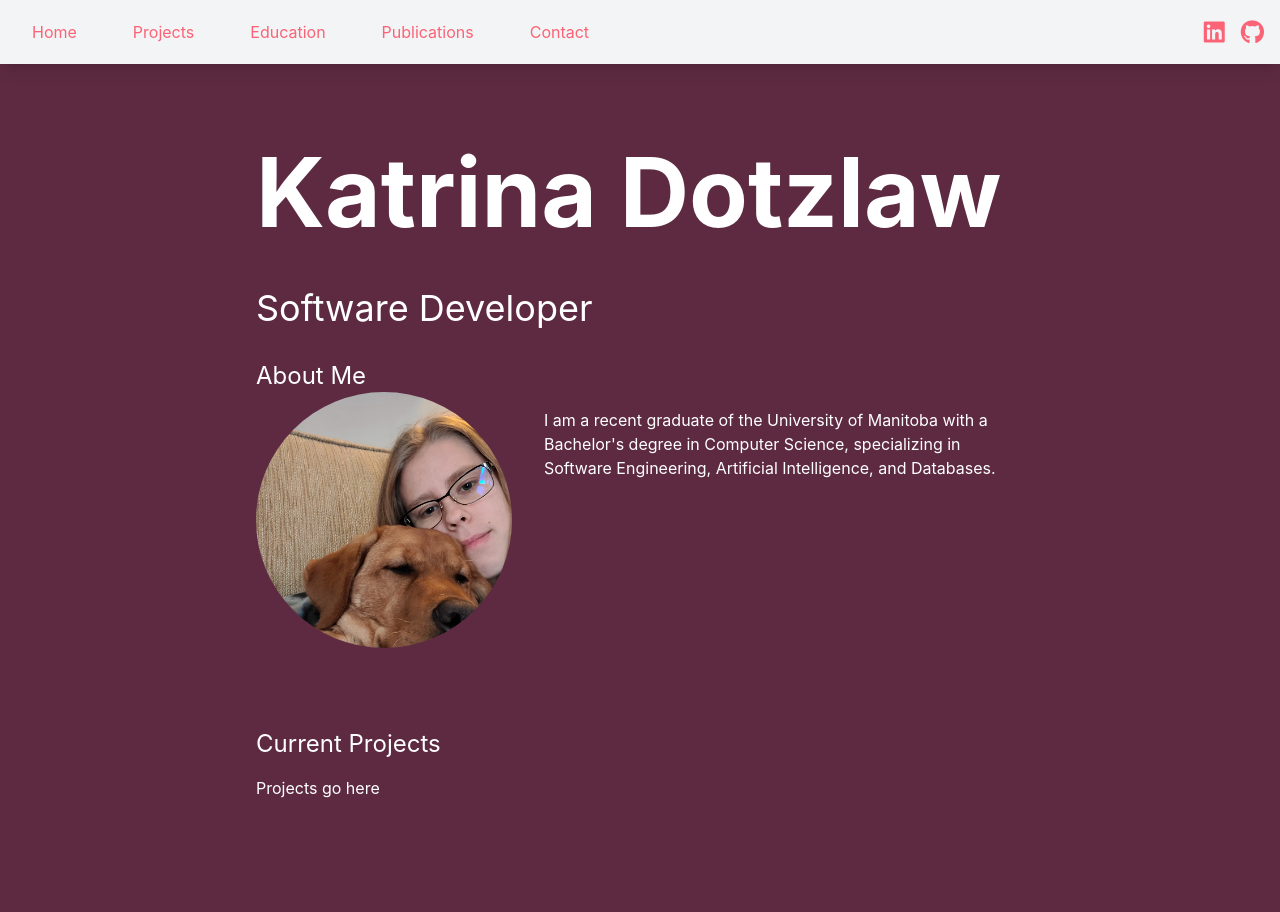
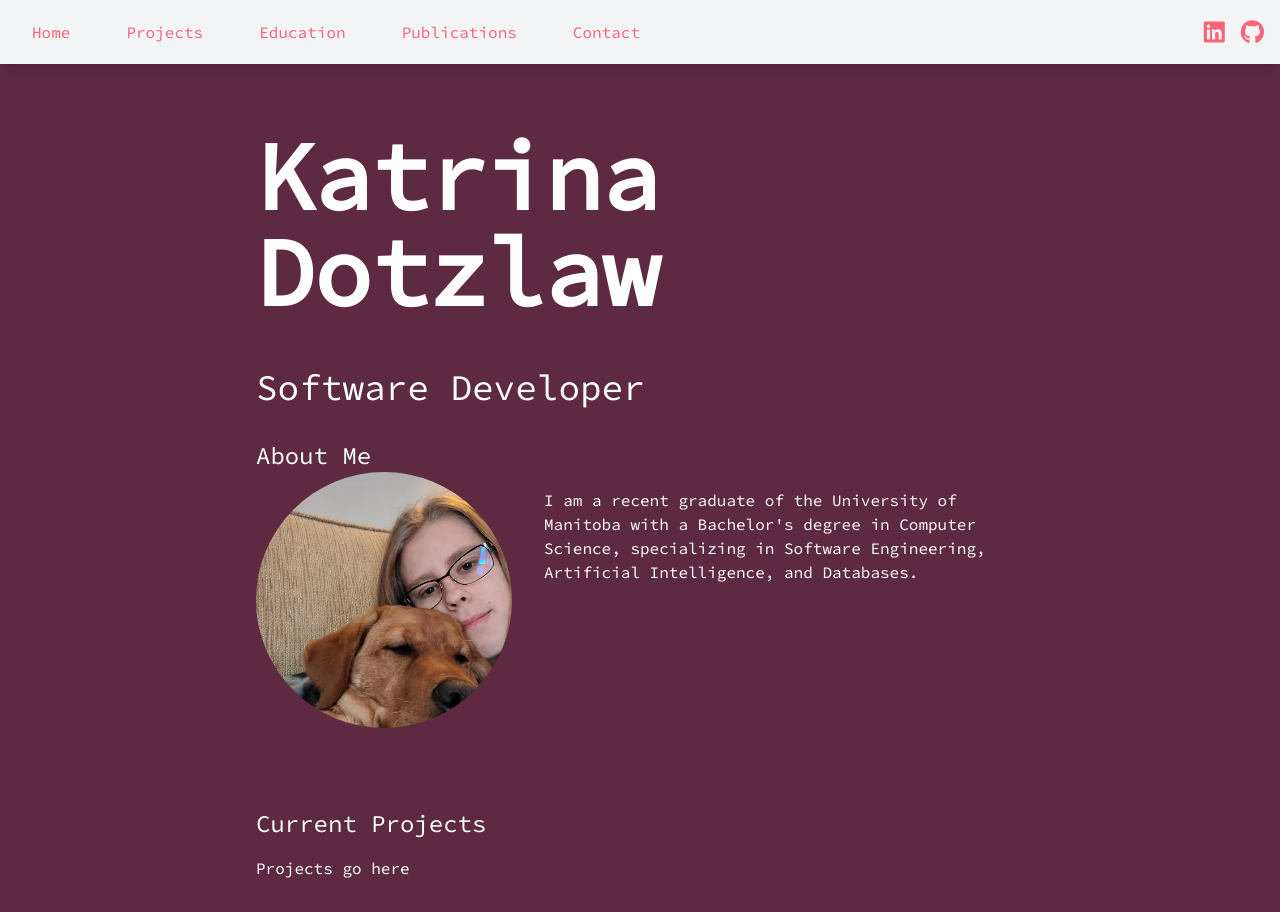
Before and after one commit to kdotzlaw/website, a React (Create React App) app in the folder portfolio-website/: page / in a window 1280 px wide. Before the commit the page ends 832 px from the top, so only its background shows below. Built offline with nearby package versions, Linux system fonts and the light colour scheme.

Commit message:
convert side nav to header nav; css changes

```diff
--- a/portfolio-website/public/index.html
+++ b/portfolio-website/public/index.html
@@ -11,6 +11,8 @@
     />
     <script src="https://cdn.tailwindcss.com"></script>
     <link rel="stylesheet" href="https://cdnjs.cloudflare.com/ajax/libs/font-awesome/6.4.0/css/all.min.css" />
+    <link href="https://fonts.googleapis.com/css2?family=Source+Code+Pro&display=swap"
+rel="stylesheet">
     <link rel="apple-touch-icon" href="%PUBLIC_URL%/logo192.png" />
     <!--
       manifest.json provides metadata used when your web app is installed on a
--- a/portfolio-website/src/components/Home.js
+++ b/portfolio-website/src/components/Home.js
@@ -6,7 +6,7 @@ import profilePic from '../img/kat1.jpg';
 const Home = () => {
 
   return (
-    <div id='body' className='pt-16'> {/* Added padding-top to account for header navigation */}
+    <div id='body' className='pt-12'> {/* Added padding-top to account for header navigation */}
       <div id='home-header' className="py-16" >
         <div className="container mx-auto text-left text-pretty max-w-3xl" >
             <h1 className="py-4 text-8xl font-bold ">Katrina Dotzlaw</h1>
--- a/portfolio-website/src/components/Projects.js
+++ b/portfolio-website/src/components/Projects.js
@@ -205,7 +205,7 @@ const Projects = () => {
                                         An ESN is a type of recurrent neural network created with Python to recognize temporal patterns like k-step ahead forecasting.
                                         Specifically, ESNs use backpropagation to feed optimized hyperparameters back into its recurrent internal state.
                                       </p>
-                                      <img src={esnImage} alt='An example of an ESN' className="w-[900px] h-[600px] object-cover rounded my-4 cursor-pointer hover:scale-105 transition-transform duration-300" onClick={() => window.open(esnImage, '_blank')}/>
+                                      {/*<img src={esnImage} alt='An example of an ESN' className="w-[900px] h-[600px] object-cover rounded my-4 cursor-pointer hover:scale-105 transition-transform duration-300" onClick={() => window.open(esnImage, '_blank')}/>*/}
                                       <a className='text-[12px]' href="https://github.com/kdotzlaw/UniversityProjects/blob/main/ESN-MachineLearning/ESN.ipynb" id='text-link' >
                                         View the project on GitHub
                                       </a>
--- a/portfolio-website/src/styles/Home.css
+++ b/portfolio-website/src/styles/Home.css
@@ -1,3 +1,6 @@
+body{
+    font-family: 'Source Code Pro', monospace;
+}
 #body{
     /*background-color: #84A59D;*/
     background-color: #5D2A42;
```
